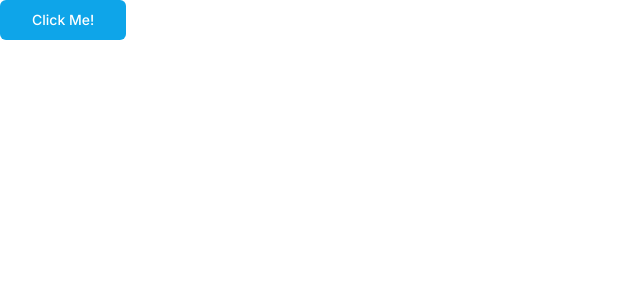
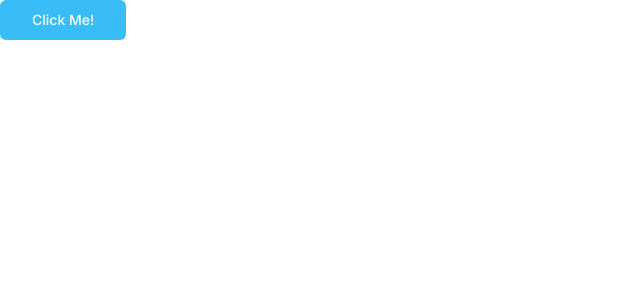
Before and after one commit to KenanZengin/Next-Auth-V5, a Next.js app: page / in a window 1280 px wide. Shown: the top 300 px of the page, without its empty margins (0-640 px from the left). Built offline with nearby package versions, Linux system fonts and the light colour scheme.

Commit message:
update components

```diff
--- a/components/ui/button.jsx
+++ b/components/ui/button.jsx
@@ -19,7 +19,7 @@ const buttonVariants = cva(
           "bg-secondary text-secondary-foreground shadow-sm hover:bg-secondary/80",
         ghost: "hover:bg-accent hover:text-accent-foreground",
         link: "text-primary underline-offset-4 hover:underline",
-        custom: "bg-sky-500 text-white"
+        custom: "bg-sky-400 text-white"
       },
       size: {
         default: "h-9 px-4 py-2",
```
